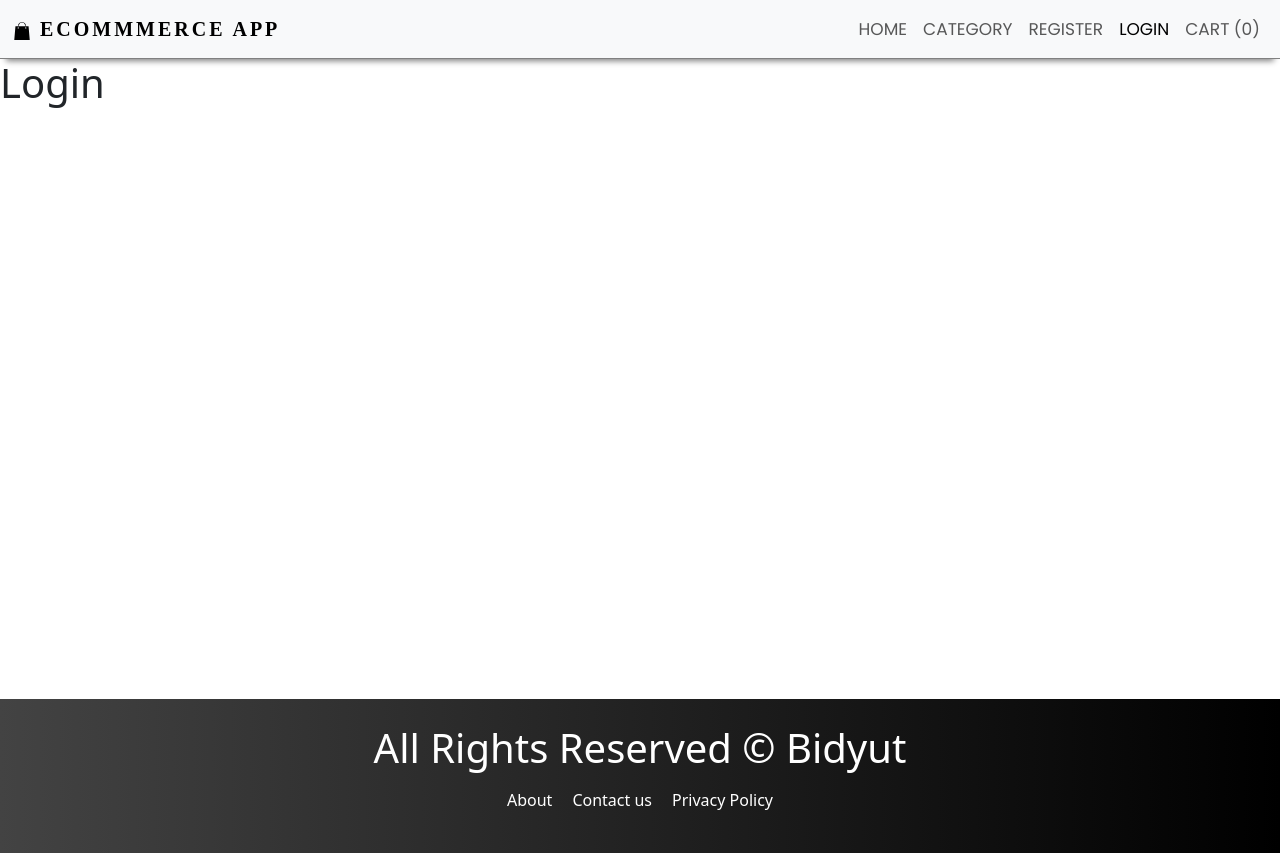
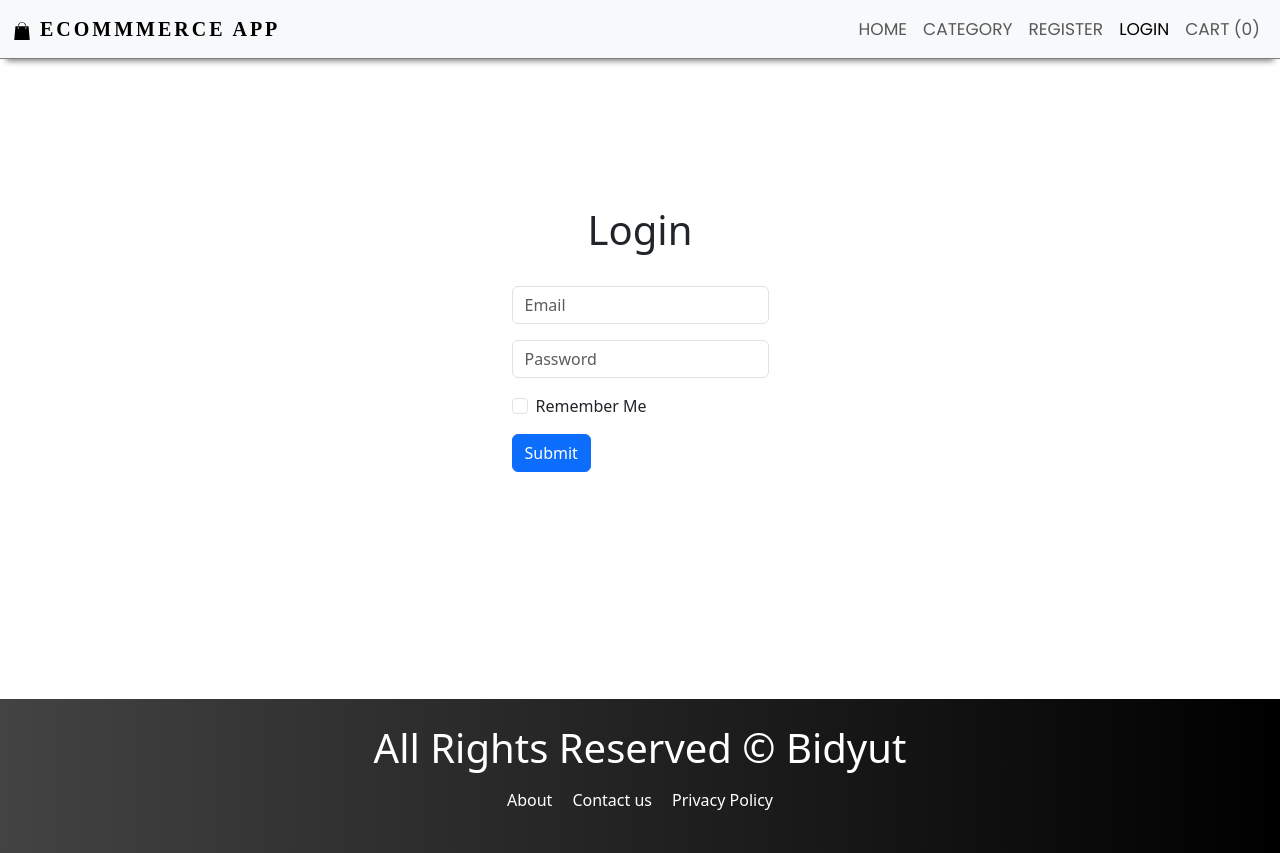
Before and after one commit to Bidyut-Kumar-Ghosh/Mern-Ecommerce, a React (Create React App) app in the folder client/: page /login in a window 1280 px wide. Built offline with nearby package versions, Linux system fonts and the light colour scheme.

Commit message:
work in register api fecth 1.0

```diff
--- a/client/src/index.css
+++ b/client/src/index.css
@@ -150,3 +150,18 @@
 	height: 70vh;
 	flex-direction: column;
 }
+
+
+
+/* =====================================
+=========Login page=============== */
+
+
+.Login
+{
+	display: flex;
+	align-items: center;
+	justify-content: center;
+	height: 70vh;
+	flex-direction: column;
+}
--- a/client/src/pages/Auth/Login.js
+++ b/client/src/pages/Auth/Login.js
@@ -4,7 +4,34 @@ import Layout from '../../components/Layout/Layout'
 const Login = () => {
     return (
         <Layout title="Login Ecommerce">
-            <h1>Login</h1>
+            <div className='Login'>
+                <h1>Login</h1>
+                <br />
+                <form>
+                    <div>
+                        <div className="mb-3">
+                            <input
+                                type="email"
+                                className="form-control"
+                                id="exampleInputEmail1"
+                                aria-describedby="emailHelp"
+                                placeholder='Email ' />
+                        </div>
+                        <div className="mb-3">
+                            <input
+                                type="password"
+                                className="form-control"
+                                id="exampleInputPassword1"
+                                placeholder='Password' />
+                        </div>
+                        <div className="mb-3 form-check">
+                            <input type="checkbox" className="form-check-input" id="exampleCheck1" />
+                            <label className="form-check-label" htmlFor="exampleCheck1">Remember Me</label>
+                        </div>
+                        <button type="submit" className="btn btn-primary">Submit</button>
+                    </div>
+                </form>
+            </div>
         </Layout>
     )
 }
--- a/client/src/pages/Auth/Register.js
+++ b/client/src/pages/Auth/Register.js
@@ -1,19 +1,39 @@
 import React, { useState } from 'react'
+import axios from 'axios'
+import { useNavigate } from 'react-router-dom'
 import Layout from '../../components/Layout/Layout'
 import { toast } from 'react-toastify'
 
 const Register = () => {
-    const [name, setName] = useState("")
-    const [email, setEmail] = useState("")
-    const [password, setPassword] = useState("")
-    const [phone, setPhone] = useState("")
-    const [address, setAddress] = useState("")
+    const [name, setName] = useState("");
+    const [email, setEmail] = useState("");
+    const [password, setPassword] = useState("");
+    const [phone, setPhone] = useState("");
+    const [address, setAddress] = useState("");
+    const navigate = useNavigate()
 
     // form function
-    const handleSubmit = (e) => {
+    const handleSubmit = async (e) => {
         e.preventDefault()
-        console.log(name, email, phone, password, address);
-        toast.success('Register Successfully')
+        try {
+            const res = await axios.post(`${process.env.REACT_APP_API}/api/v1/auth/register`, { name, email, phone, password, address }
+            );
+            if (res.data.succes) {
+                toast.success(res.data.message)
+                navigate('/login')
+            }
+            else {
+                toast.error(res.data.message)
+            }
+        } catch (error) {
+            console.log(error)
+            toast.error('Something went wrong')
+        }
+
+
+
+        // console.log(name, email, phone, password, address);
+        // toast.success('Register Successfully')
     }
 
     return (
```
Also changed, not shown: 1 other file (tests, documents, lock files or other folders).
